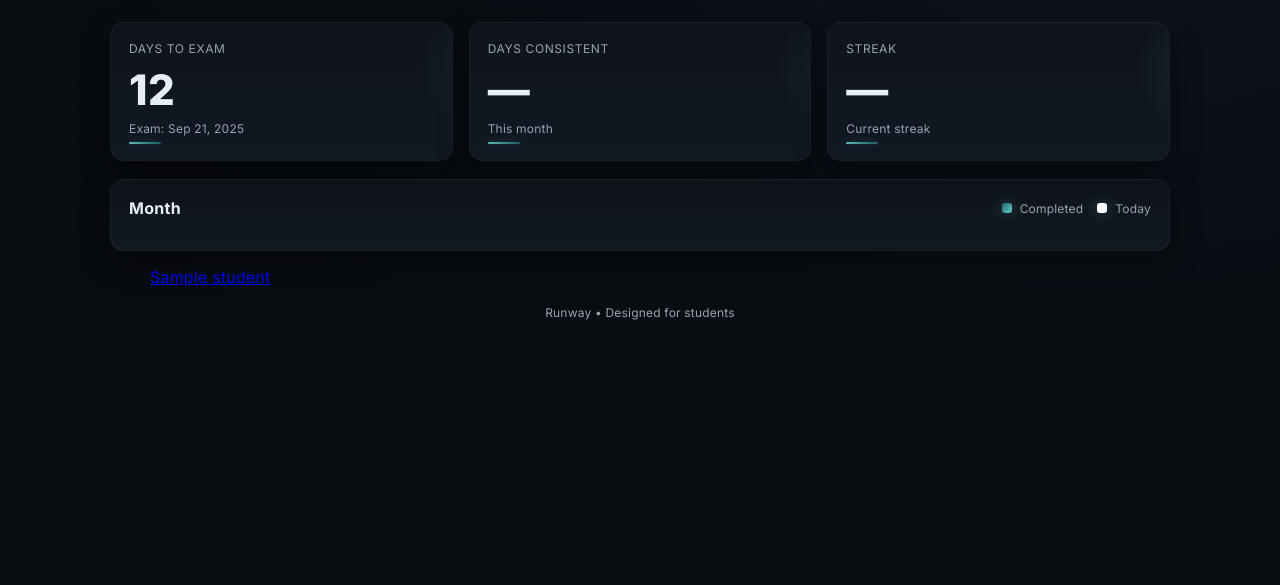
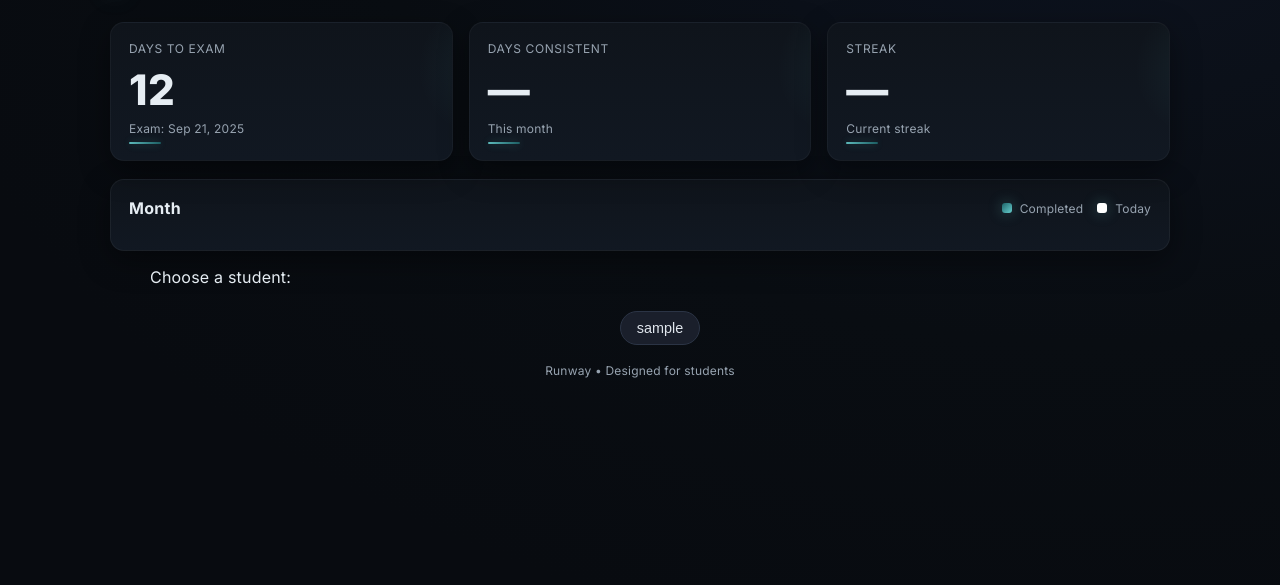
Before and after one commit to Midnight-17/Runway, a Django app: template runway2/templates/teacher.html in a window 1280 px wide. Shown: the part 58-643 px from the top of the page. Run offline with Django 4.2, Linux system fonts and the light colour scheme; data comes from the database, SQL or seed files in the repository; both versions use the stored data as it was after the commit; tables that the repository leaves empty hold one stand-in row (values such as "Sample post"); the template is opened without the code that fills it: values that come from a table or form of the project are taken from there, most other values are stand-ins (such as "Sample title", 1, 10 or a date in 2020); data that the repository does not hold is empty.

Commit message:
added event listener to the student buttons

```diff
--- a/runway2/static/css/Runway.css
+++ b/runway2/static/css/Runway.css
@@ -217,3 +217,34 @@
   .weekday { font-size: 10px; padding: 6px 2px; }
   .day { border-radius: 6px; padding: 4px; min-width: 34px; }
 }
+
+.student-selector {
+  display: flex;
+  gap: 0.75rem;
+  flex-wrap: wrap;
+  justify-content: center;
+  margin-top: 1.5rem;
+}
+
+.student-btn {
+  background: #1a1f2b;
+  border: 1px solid #2b3445;
+  color: #e0e6ed;
+  padding: 0.5rem 1rem;
+  border-radius: 999px;
+  font-size: 0.9rem;
+  cursor: pointer;
+  transition: all 0.2s ease-in-out;
+}
+
+.student-btn:hover {
+  border-color: #00e0d5;
+  color: #00e0d5;
+}
+
+.student-btn.active {
+  background: linear-gradient(90deg, #00e0d5, #0099ff);
+  color: #0b0f17;
+  font-weight: 600;
+  border: none;
+}
--- a/runway2/static/js/runway.js
+++ b/runway2/static/js/runway.js
@@ -147,10 +147,10 @@
 const uploadForm = document.getElementById("uploadForm");
 const videoGallery = document.getElementById("videoGallery");
 
+if (trackBtn && videoInput) {
   trackBtn.addEventListener("click", () => {
-  videoInput.click(); // open file picker
+    videoInput.click();
   });
-
   videoInput.addEventListener("change", () => {
     const formData = new FormData(uploadForm);
     fetch(uploadForm.action, {
@@ -182,3 +182,24 @@
       })
       .catch((err) => console.error(err));
   });
+
+
+}
+
+
+
+
+//get the button
+const studentButtons = document.querySelectorAll('.student-btn');
+
+studentButtons.forEach(button => {
+  button.addEventListener("click", () => {
+    const studentName = button.dataset.student; // <-- read from data-student
+    changeCalendar(studentName);
+  });
+});
+
+function changeCalendar(studentName) {
+  console.log("Switching calendar to:", studentName);
+  // your calendar logic here
+}
--- a/runway2/templates/runway.html
+++ b/runway2/templates/runway.html
@@ -10,7 +10,7 @@
   <link rel="preconnect" href="https://fonts.googleapis.com">
   <link rel="preconnect" href="https://fonts.gstatic.com" crossorigin>
   <link href="https://fonts.googleapis.com/css2?family=Inter:wght@300;400;500;600;700;800&display=swap" rel="stylesheet">
-  <link rel="stylesheet" href="{% static 'css/runway.css' %}">
+  <link rel="stylesheet" href="{% static 'css/Runway.css' %}">
 
 
 </head>
--- a/runway2/templates/teacher.html
+++ b/runway2/templates/teacher.html
@@ -10,7 +10,7 @@
   <link rel="preconnect" href="https://fonts.googleapis.com">
   <link rel="preconnect" href="https://fonts.gstatic.com" crossorigin>
   <link href="https://fonts.googleapis.com/css2?family=Inter:wght@300;400;500;600;700;800&display=swap" rel="stylesheet">
-  <link rel="stylesheet" href="{% static 'css/runway.css' %}">
+  <link rel="stylesheet" href="{% static 'css/Runway.css' %}">
 
 
 </head>
@@ -62,11 +62,20 @@
       </div>
     </section>
     <ul>
-    {% for student in students %}
-        <a href="{% url 'runway2:teacher' teacher student %}">
-            {{ student }}
-        </a>
-    {% endfor %}
+    <label for="studentSelect">Choose a student:</label>
+    <div class="student-selector">
+      {% for student in students %}
+        <button
+          class="student-btn {% if student.user.username == student_name %}active{% endif %}"
+          data-student="{{ student.user.username }}">
+          {{ student.user.username }}
+        </button>
+      {% endfor %}
+    </div>
+
+
+
+
     </ul>
     <footer class="footer">
       <span class="subtle">Runway • Designed for students</span>
```
Also changed, not shown: db.sqlite3, 1 other file. Lines whose indentation alone changed are shown as unchanged.
